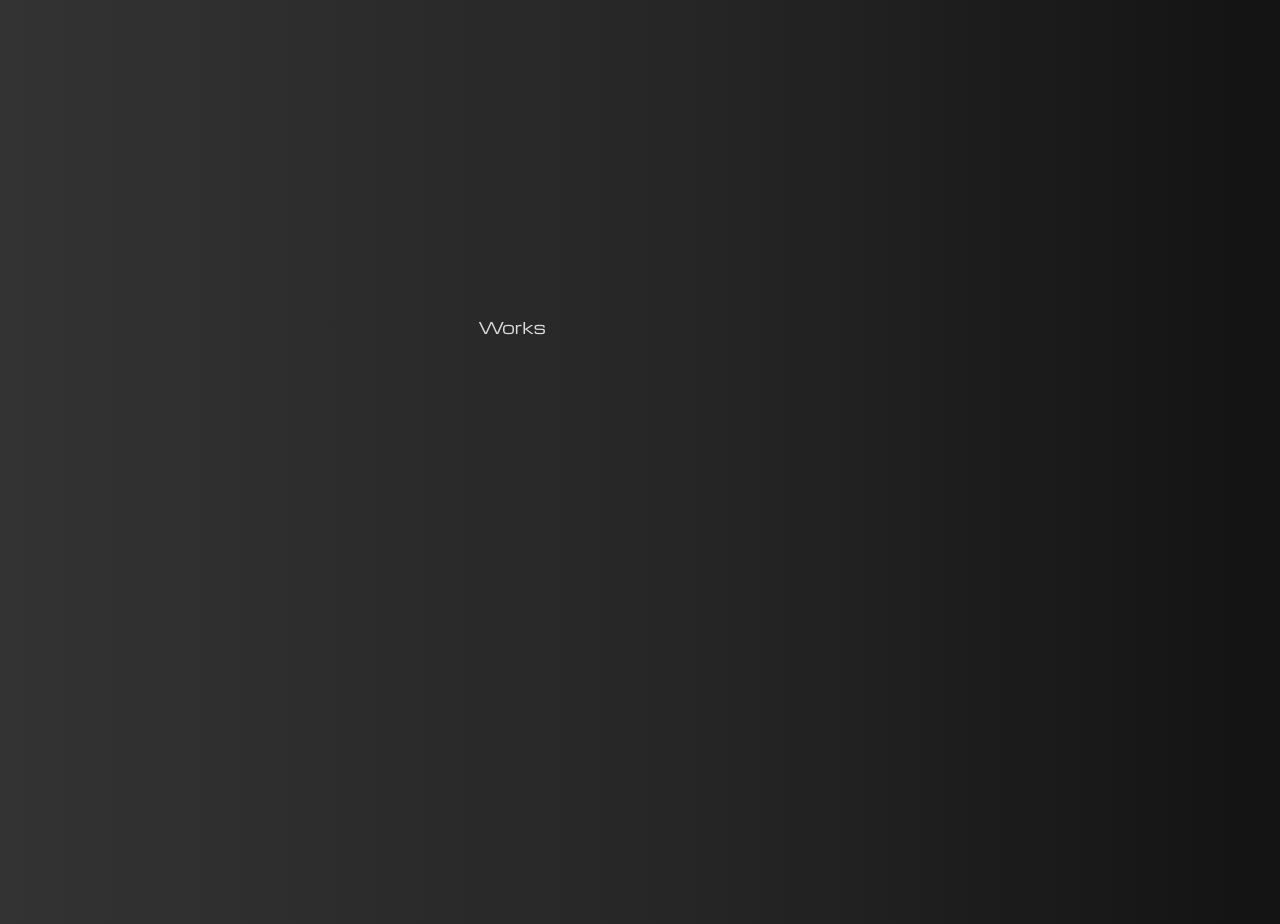
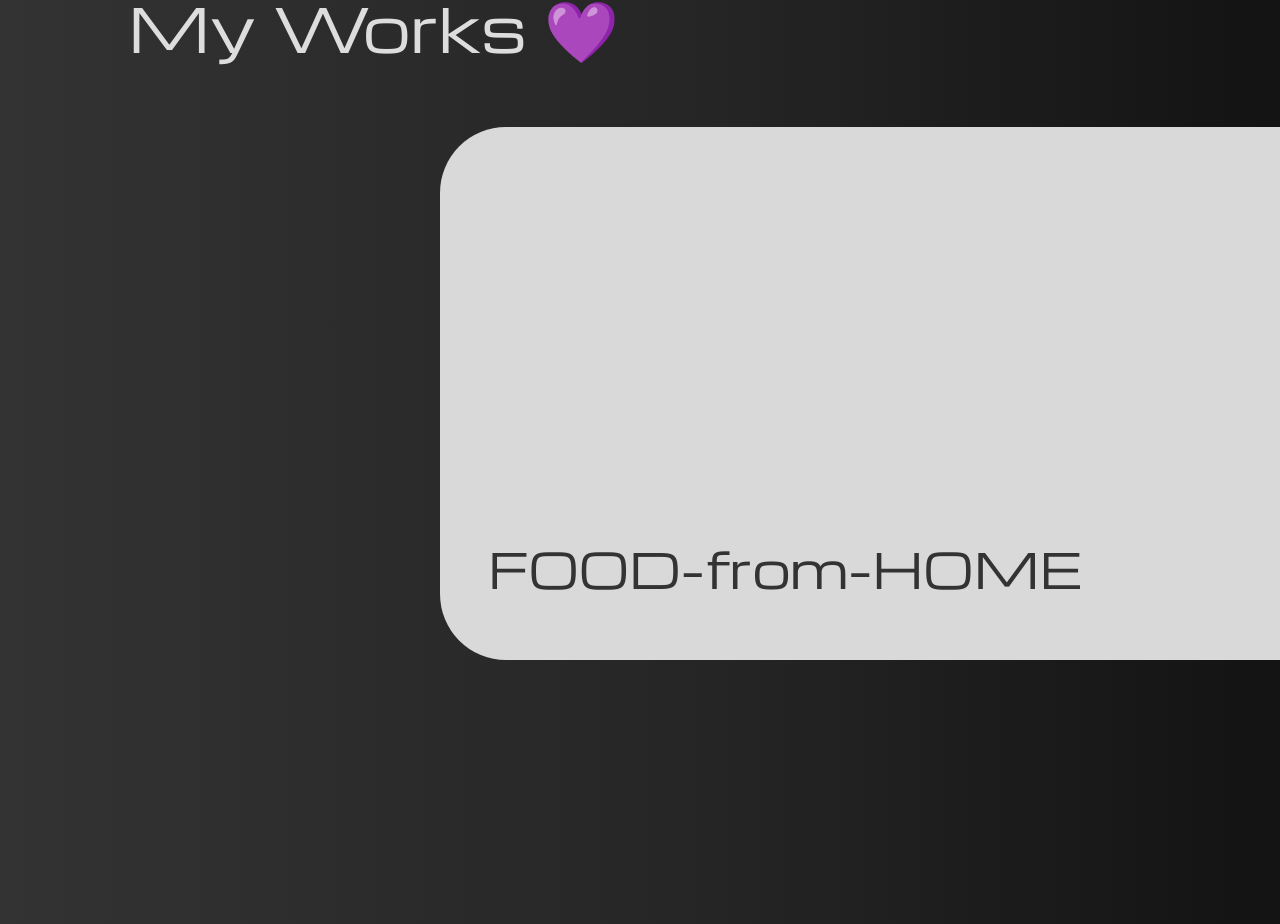
Before and after one commit to johnsonbhaskaran/Portfolio, a React (Vite) app: page / in a window 1280 px wide. Shown: the part 2473-3397 px from the top of the page. Built offline with nearby package versions, Linux system fonts and the light colour scheme.

Commit message:
Done: My works section completed

```diff
--- a/src/sections/Works.jsx
+++ b/src/sections/Works.jsx
@@ -1,4 +1,58 @@
+import { useTheme } from "../themeContext";
+import { ArrowUpRight } from "feather-icons-react";
+
 const Works = () => {
-  return <div className='flex flex-col justify-center items-center max-w-5xl h-screen'>Works</div>;
+  const { theme } = useTheme();
+
+  const projectData = [
+    {
+      id: 1,
+      name: "FOOD-from-HOME",
+      thumbnail: "",
+      liveLink: "",
+      gitHub: "",
+    },
+    {
+      id: 2,
+      name: "Desi Etsy",
+      thumbnail: "",
+      liveLink: "",
+      gitHub: "",
+    },
+  ];
+
+  return (
+    <div className='h-screen'>
+      <div className='mx-auto w-5xl h-1/4 text-6xl'>
+        <h2 className='flex items-center h-full'>My Works 💜</h2>
+      </div>
+      <div className='mx-auto h-2/3'>
+        <div className='flex gap-4 h-full overflow-x-auto no-scrollbar'>
+          <div className='pl-106'></div>
+          {projectData.map((item) => {
+            return (
+              <div
+                key={item.id}
+                className={`${
+                  theme === "light" ? "bg-[#D9D9D9] text-[#333]" : "bg-[#333] text-[#DDD]"
+                } rounded-[66px] w-5xl h-full shrink-0 relative`}
+              >
+                <div className='bottom-0 absolute inset-x-0 p-12'>
+                  <div className='flex justify-between'>
+                    <h3 className='text-5xl'>{item.name}</h3>
+                    <div className='flex items-center bg-[salmon] p-2.5 rounded-[6px] cursor-pointer'>
+                      <ArrowUpRight className='size-12' />
+                    </div>
+                  </div>
+                </div>
+              </div>
+            );
+          })}
+
+          <div className='pl-106'></div>
+        </div>
+      </div>
+    </div>
+  );
 };
 export default Works;
```
